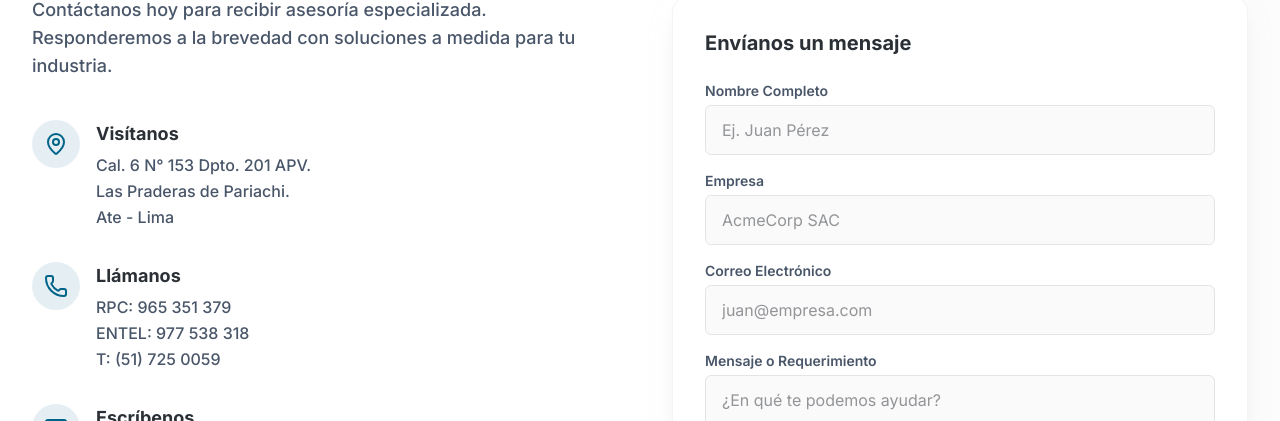
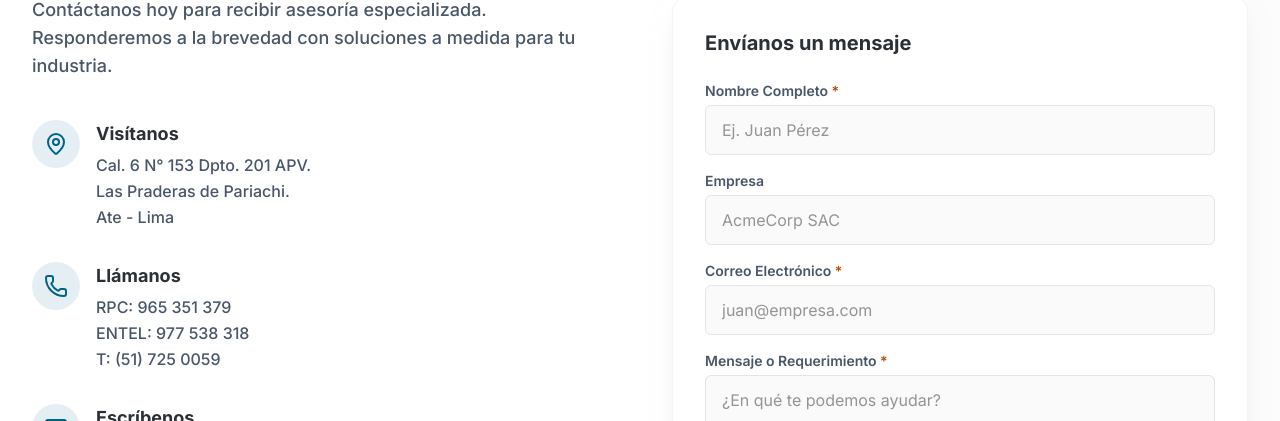
Before and after one commit to mikeperu7/web-ayso, a Next.js app: page / in a window 1280 px wide. Shown: the part 2688-3109 px from the top of the page. Built offline with nearby package versions, Linux system fonts and the light colour scheme; no server answers.

Commit message:
feat: conecta formulario de contacto con supabase

```diff
--- a/src/components/layout/ContactSection.tsx
+++ b/src/components/layout/ContactSection.tsx
@@ -1,6 +1,63 @@
-import { MapPin, Phone, Mail, Send } from "lucide-react";
+"use client";
+
+import { useState } from "react";
+import { supabase } from "@/lib/supabase";
+import { MapPin, Phone, Mail, Send, CheckCircle2 } from "lucide-react";
 
 export default function ContactSection() {
+  const [formData, setFormData] = useState({
+    name: "",
+    company: "",
+    email: "",
+    message: ""
+  });
+
+  const [isSubmitting, setIsSubmitting] = useState(false);
+  const [isSuccess, setIsSuccess] = useState(false);
+  const [errorMsg, setErrorMsg] = useState("");
+
+  const handleChange = (e: React.ChangeEvent<HTMLInputElement | HTMLTextAreaElement>) => {
+    const { id, value } = e.target;
+    setFormData(prev => ({ ...prev, [id]: value }));
+  };
+
+  const handleSubmit = async (e: React.FormEvent) => {
+    e.preventDefault();
+    setIsSubmitting(true);
+    setErrorMsg("");
+    setIsSuccess(false);
+
+    try {
+      // Supabase Insert to contact_messages table
+      const { error } = await supabase
+        .from("contact_messages")
+        .insert([
+          {
+            nombre: formData.name,
+            empresa: formData.company,
+            email: formData.email,
+            mensaje: formData.message
+          }
+        ]);
+
+      if (error) throw error;
+
+      setIsSuccess(true);
+      setFormData({ name: "", company: "", email: "", message: "" }); // Clear form
+
+      // Auto-hide success message after 5 seconds
+      setTimeout(() => {
+        setIsSuccess(false);
+      }, 5000);
+
+    } catch (error: any) {
+      console.error("Error al enviar el formulario:", error);
+      setErrorMsg("No pudimos enviar tu mensaje. Por favor revisa tu conexión o intenta mediante WhatsApp.");
+    } finally {
+      setIsSubmitting(false);
+    }
+  };
+
   return (
     <section id="contacto" className="py-24 bg-white relative scroll-mt-24">
       {/* Decorative background element */}
@@ -75,17 +132,31 @@ export default function ContactSection() {
           {/* Right Column: Contact Form */}
           <div className="bg-white rounded-2xl p-8 border border-zinc-100 shadow-xl shadow-zinc-200/50">
             <h4 className="text-xl font-bold text-brand-dark mb-6">Envíanos un mensaje</h4>
-            <form className="space-y-6">
+
+            {isSuccess ? (
+              <div className="bg-brand-green/10 border border-brand-green text-brand-green p-6 rounded-xl flex flex-col items-center justify-center text-center space-y-3 animate-in fade-in slide-in-from-bottom-4 duration-500">
+                <CheckCircle2 size={48} strokeWidth={1.5} />
+                <div>
+                  <h5 className="font-bold text-lg">¡Gracias! Hemos recibido tu mensaje.</h5>
+                  <p className="text-sm mt-1 opacity-90">Un asesor de A&SO se comunicará contigo al correo proporcionado en breve.</p>
+                </div>
+              </div>
+            ) : (
+              <form onSubmit={handleSubmit} className="space-y-6">
                 <div className="space-y-4">
                   <div>
                     <label htmlFor="name" className="block text-sm font-semibold text-brand-slate mb-1">
-                    Nombre Completo
+                      Nombre Completo <span className="text-brand-orange">*</span>
                     </label>
                     <input
                       type="text"
                       id="name"
+                      value={formData.name}
+                      onChange={handleChange}
+                      required
                       placeholder="Ej. Juan Pérez"
-                    className="w-full px-4 py-3 rounded-md bg-zinc-50 border border-zinc-200 text-brand-dark focus:outline-none focus:ring-2 focus:ring-brand-blue/50 focus:border-brand-blue transition-colors"
+                      className="w-full px-4 py-3 rounded-md bg-zinc-50 border border-zinc-200 text-brand-dark focus:outline-none focus:ring-2 focus:ring-brand-blue/50 focus:border-brand-blue transition-colors disabled:opacity-50"
+                      disabled={isSubmitting}
                     />
                   </div>
                   <div>
@@ -95,41 +166,70 @@ export default function ContactSection() {
                     <input
                       type="text"
                       id="company"
+                      value={formData.company}
+                      onChange={handleChange}
                       placeholder="AcmeCorp SAC"
-                    className="w-full px-4 py-3 rounded-md bg-zinc-50 border border-zinc-200 text-brand-dark focus:outline-none focus:ring-2 focus:ring-brand-blue/50 focus:border-brand-blue transition-colors"
+                      className="w-full px-4 py-3 rounded-md bg-zinc-50 border border-zinc-200 text-brand-dark focus:outline-none focus:ring-2 focus:ring-brand-blue/50 focus:border-brand-blue transition-colors disabled:opacity-50"
+                      disabled={isSubmitting}
                     />
                   </div>
                   <div>
                     <label htmlFor="email" className="block text-sm font-semibold text-brand-slate mb-1">
-                    Correo Electrónico
+                      Correo Electrónico <span className="text-brand-orange">*</span>
                     </label>
                     <input
                       type="email"
                       id="email"
+                      value={formData.email}
+                      onChange={handleChange}
+                      required
                       placeholder="juan@empresa.com"
-                    className="w-full px-4 py-3 rounded-md bg-zinc-50 border border-zinc-200 text-brand-dark focus:outline-none focus:ring-2 focus:ring-brand-blue/50 focus:border-brand-blue transition-colors"
+                      className="w-full px-4 py-3 rounded-md bg-zinc-50 border border-zinc-200 text-brand-dark focus:outline-none focus:ring-2 focus:ring-brand-blue/50 focus:border-brand-blue transition-colors disabled:opacity-50"
+                      disabled={isSubmitting}
                     />
                   </div>
                   <div>
                     <label htmlFor="message" className="block text-sm font-semibold text-brand-slate mb-1">
-                    Mensaje o Requerimiento
+                      Mensaje o Requerimiento <span className="text-brand-orange">*</span>
                     </label>
                     <textarea
                       id="message"
                       rows={4}
+                      value={formData.message}
+                      onChange={handleChange}
+                      required
                       placeholder="¿En qué te podemos ayudar?"
-                    className="w-full px-4 py-3 rounded-md bg-zinc-50 border border-zinc-200 text-brand-dark focus:outline-none focus:ring-2 focus:ring-brand-blue/50 focus:border-brand-blue transition-colors resize-none"
+                      className="w-full px-4 py-3 rounded-md bg-zinc-50 border border-zinc-200 text-brand-dark focus:outline-none focus:ring-2 focus:ring-brand-blue/50 focus:border-brand-blue transition-colors resize-none disabled:opacity-50"
+                      disabled={isSubmitting}
                     ></textarea>
                   </div>
                 </div>
+
+                {errorMsg && (
+                  <div className="text-red-500 text-sm font-medium bg-red-50 p-3 rounded-md border border-red-100">
+                    {errorMsg}
+                  </div>
+                )}
+
                 <button
-                type="button"
-                className="w-full bg-brand-orange text-white py-4 rounded-md font-bold tracking-wide shadow-md hover:bg-brand-orange/90 transition-all flex items-center justify-center gap-2 group"
+                  type="submit"
+                  disabled={isSubmitting}
+                  className="w-full bg-brand-orange text-white py-4 rounded-md font-bold tracking-wide shadow-md hover:bg-brand-orange/90 transition-all flex items-center justify-center gap-2 group disabled:opacity-70 disabled:cursor-not-allowed"
                 >
+                  {isSubmitting ? (
+                    <>
+                      <div className="w-5 h-5 border-2 border-white/30 border-t-white rounded-full animate-spin" />
+                      Enviando...
+                    </>
+                  ) : (
+                    <>
                       <Send size={18} className="group-hover:translate-x-1 group-hover:-translate-y-1 transition-transform" />
                       Enviar Mensaje
+                    </>
+                  )}
                 </button>
               </form>
+            )}
           </div>
 
         </div>
```
Lines whose indentation alone changed are shown as unchanged.
